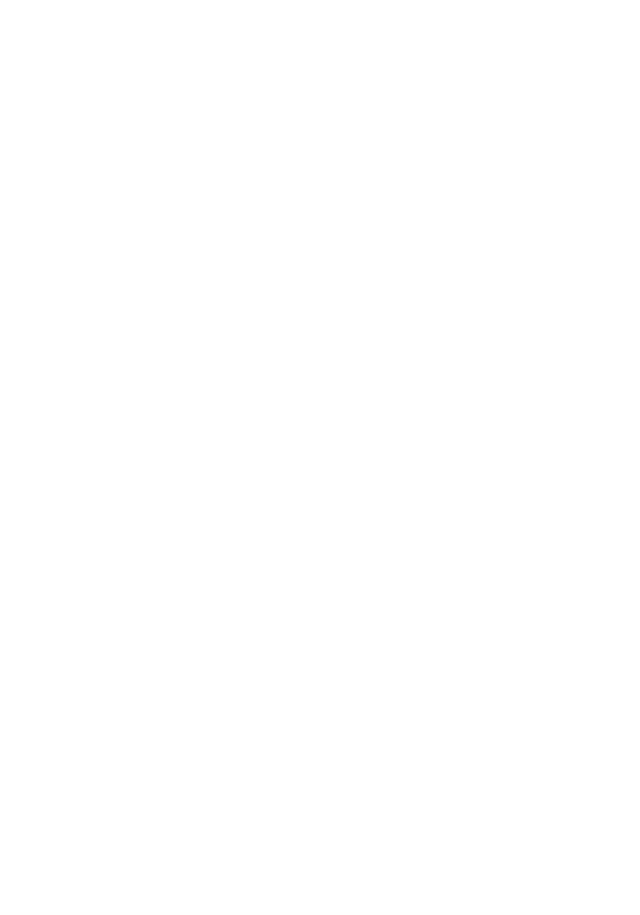
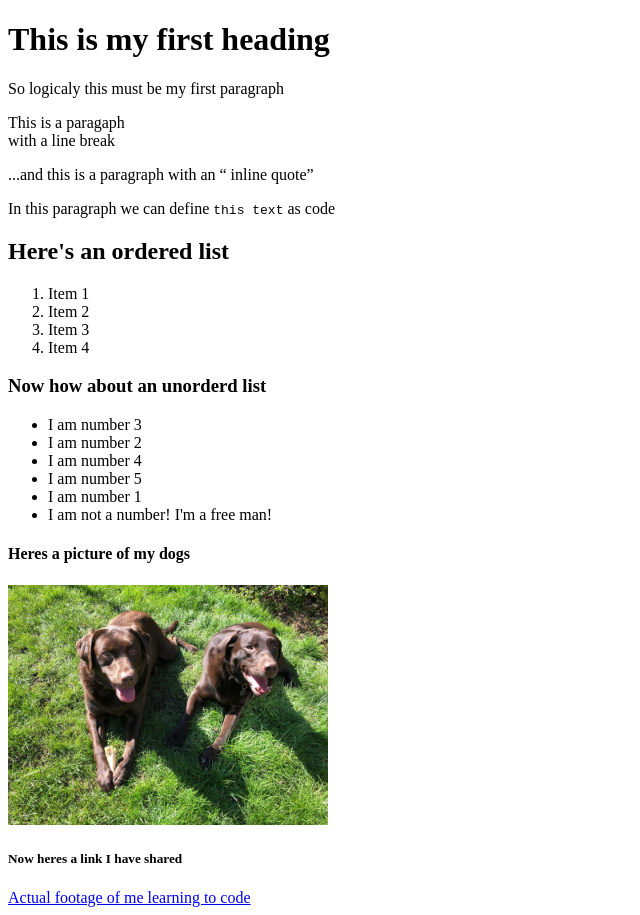
Before and after one commit to MrN0vember/html-scrapbook, a plain HTML site: page index.html in a window 1280 px wide. Shown: the whole page, without its empty margins (0-640 px from the left). Before the commit the page ends 800 px from the top, so only its background shows below. Drawn offline with Linux system fonts and the light colour scheme.

Commit message:
local image added

```diff
--- a/index.html
+++ b/index.html
@@ -3,9 +3,40 @@
 <head>
     <meta charset="UTF-8">
     <meta name="viewport" content="width=device-width, initial-scale=1.0">
-    <title>Document</title>
+    <title> HTML Scrapbook - a list of HTML elements</title>
 </head>
 <body>
-
+    <h1>This is my first heading</h1>
+    <p> So logicaly this must be my first paragraph </p>
+    <p> This is a paragaph <br>with a line break</p>
+    <p> ...and this is a paragraph with an <q> inline quote</q></p>
+    <p>In this paragraph we can define <code> this text</code> as code</p>
+    <p></p>
+    <div>
+    <h2> Here's an ordered list</h2>
+    <ol>
+        <li> Item 1</li>
+        <li> Item 2</li>
+        <li> Item 3</li>
+        <li> Item 4</li>
+    </ol>
+</div>
+<div>
+    <h3> Now how about an unorderd list</h3>
+    <ul>
+        <li> I am number 3</li>
+        <li> I am number 2</li>
+        <li> I am number 4</li>
+        <li> I am number 5</li>
+        <li> I am number 1</li>
+      <li> I am not a number! I'm a free man!</li>
+    </ul>
+</div>
+<h4> Heres a picture of my dogs</h4>
+<img src ="D&D.jpg" alt="Daisy & Darwin" width="320" height="240"/>
+<div>
+    <h5> Now heres a link I have shared</h5>
+    <a href="https://www.youtube.com/watch?v=SGzkUgTgpa4" target="_blank"> Actual footage of me learning to code</a>
+</div>
 </body>
 </html>
```
Also changed, not shown: D&D.jpg (added), 1 other file.
